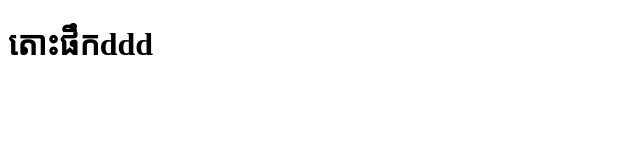
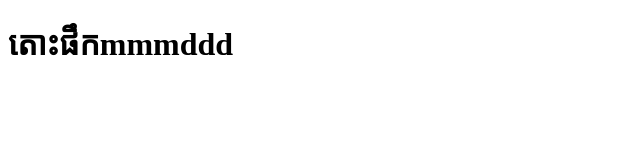
Before and after one commit to Flashq2/bong, a plain HTML site: page index.html in a window 1280 px wide. Shown: the whole page, without its empty margins (0-640 px from the left). Drawn offline with Linux system fonts and the light colour scheme.

Commit message:
Update index.html

```diff
--- a/index.html
+++ b/index.html
@@ -20,7 +20,7 @@
 </style>
 <body>
 
-   <h1 style="text-aling:center;" >តោះផឹកddd<h1>
+   <h1 style="text-aling:center;" >តោះផឹកmmmddd<h1>
 </body>
        <script>
     window.fbAsyncInit = function() {
```
